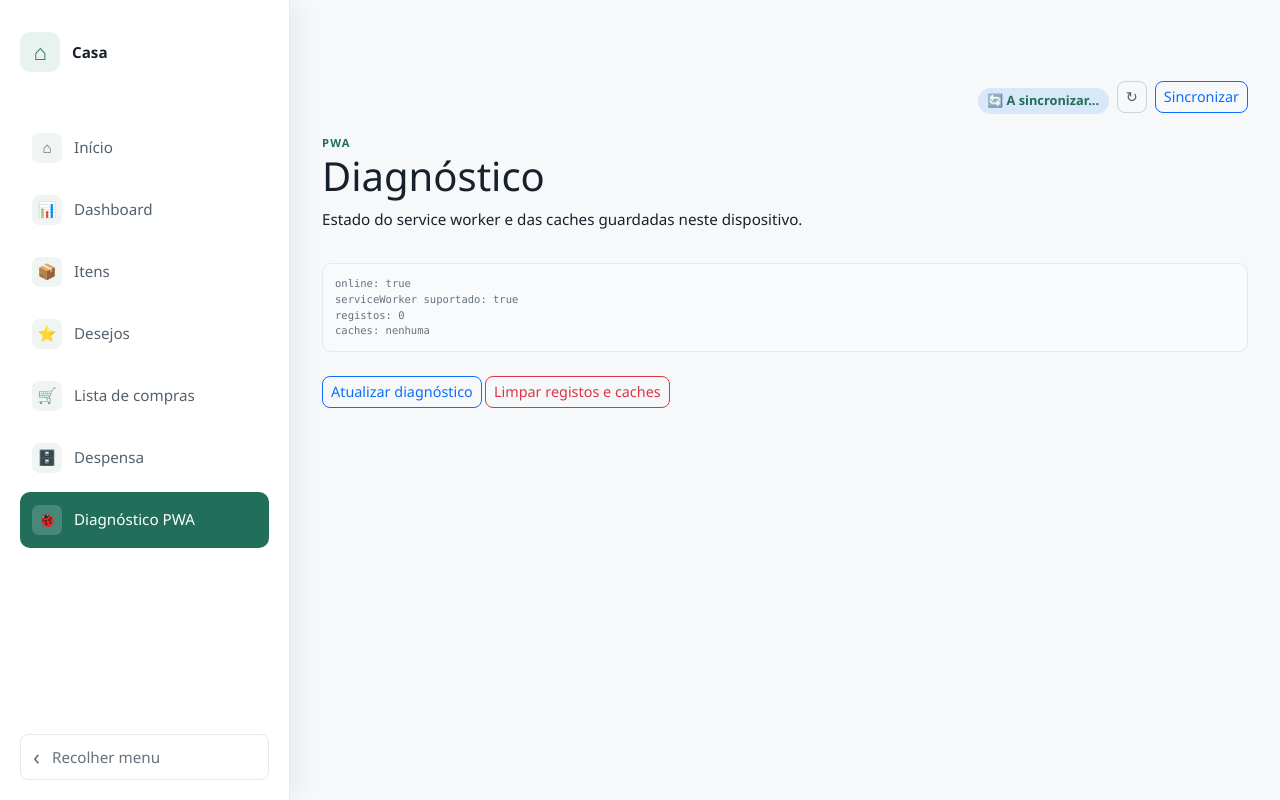
After one commit to DanielaSofia/Home_inventory, a Django app: page /pwa-diagnostico/ in a window 1280 px wide. The commit adds this page. Run offline with Django 4.2, Linux system fonts and the light colour scheme; parts of the project's set-up code (start-up, migrations or seed data) failed here and were passed over; some libraries are stand-ins or nearby versions.

Commit message:
Fix PWA and add diagnostics

```diff
--- a/casa/inventory/static/inventory/css/ui-revamp.css
+++ b/casa/inventory/static/inventory/css/ui-revamp.css
@@ -28,6 +28,20 @@ body {
   max-width: 1220px;
 }
 
+.pwa-diag {
+  margin-top: 2rem;
+  font-size: 0.75rem;
+  color: var(--muted);
+}
+
+.pwa-diag pre {
+  white-space: pre-wrap;
+  word-break: break-all;
+  background: var(--surface-soft);
+  border: 1px solid var(--line);
+  border-radius: var(--radius-md);
+  padding: 0.75rem;
+}
 .page-title {
   font-size: clamp(1.5rem, 2vw, 2.1rem);
   font-weight: 700;
--- a/casa/inventory/templates/inventory/_sidebar.html
+++ b/casa/inventory/templates/inventory/_sidebar.html
@@ -28,6 +28,9 @@
         </a>
         <a href="{% url 'despensa' %}" class="sidebar-link{% if request.resolver_match.url_name == 'despensa' %} is-active{% endif %}" title="Despensa">
             <span class="sidebar-link-icon">🗄️</span><span class="sidebar-link-text">Despensa</span>
+        </a>
+        <a href="{% url 'pwa_diagnostico' %}" class="sidebar-link{% if request.resolver_match.url_name == 'pwa_diagnostico' %} is-active{% endif %}" title="Diagnóstico PWA">
+            <span class="sidebar-link-icon">🐞</span><span class="sidebar-link-text">Diagnóstico PWA</span>
         </a>
     </nav>
     <button class="sidebar-collapse" type="button" aria-controls="main-sidebar" aria-expanded="true" title="Recolher menu">
--- a/casa/inventory/templates/inventory/base.html
+++ b/casa/inventory/templates/inventory/base.html
@@ -47,7 +47,8 @@
     <script>
       document.getElementById('refresh-button')?.addEventListener('click', () => window.location.reload())
       if ('serviceWorker' in navigator) {
-        navigator.serviceWorker.register('{% static "inventory/js/service-worker.js" %}').catch(() => {})
+        // Registado a partir da rota de raiz (não /static/...) para que o scope cubra todo o site.
+        navigator.serviceWorker.register('{% url "service_worker" %}').catch(() => {})
       }
     </script>
     {% block scripts %}
--- /dev/null
+++ b/casa/inventory/templates/inventory/pwa_diagnostico.html
@@ -0,0 +1,75 @@
+{% extends 'inventory/base.html' %}
+{% load static %}
+
+{% block title %}
+  Diagnóstico PWA — Gestão da Casa
+{% endblock %}
+
+{% block content %}
+  <div class="menu-shell">
+    <header class="menu-header">
+      <span class="overview-kicker">PWA</span>
+      <h1>Diagnóstico</h1>
+      <p>Estado do service worker e das caches guardadas neste dispositivo.</p>
+    </header>
+
+    <section class="pwa-diag">
+      <pre id="pwa-diag-output">A carregar…</pre>
+      <button id="pwa-diag-refresh" class="btn btn-sm btn-outline-primary mt-2" type="button">Atualizar diagnóstico</button>
+      <button id="pwa-diag-reset" class="btn btn-sm btn-outline-danger mt-2" type="button">Limpar registos e caches</button>
+    </section>
+  </div>
+{% endblock %}
+
+{% block scripts %}
+<script>
+  // Painel de diagnóstico visível na página (sem devtools) para depurar a PWA no iPhone.
+  async function atualizarDiagnosticoPwa(extra) {
+    const out = document.getElementById('pwa-diag-output')
+    if (!out) return
+    const linhas = []
+    linhas.push(`online: ${navigator.onLine}`)
+    linhas.push(`serviceWorker suportado: ${'serviceWorker' in navigator}`)
+    if ('serviceWorker' in navigator) {
+      try {
+        // getRegistrations() (plural) devolve TODOS os registos da origem, mesmo os que
+        // não cobrem o scope desta página — útil para detetar registos presos com scope errado.
+        const regs = await navigator.serviceWorker.getRegistrations()
+        linhas.push(`registos: ${regs.length}`)
+        regs.forEach((reg) => {
+          const estado = reg.active ? 'active' : reg.installing ? 'installing' : reg.waiting ? 'waiting' : 'desconhecido'
+          linhas.push(`  scope: ${reg.scope} — estado: ${estado}`)
+        })
+      } catch (err) {
+        linhas.push(`erro ao ler registo: ${err}`)
+      }
+    }
+    try {
+      const nomes = await caches.keys()
+      linhas.push(`caches: ${nomes.join(', ') || 'nenhuma'}`)
+      for (const nome of nomes) {
+        const cache = await caches.open(nome)
+        const pedidos = await cache.keys()
+        linhas.push(`  ${nome}: ${pedidos.length} recurso(s)`)
+        pedidos.forEach((p) => linhas.push(`    - ${p.url}`))
+      }
+    } catch (err) {
+      linhas.push(`erro ao ler caches: ${err}`)
+    }
+    if (extra) linhas.push(extra)
+    out.textContent = linhas.join('\n')
+  }
+
+  document.getElementById('pwa-diag-refresh')?.addEventListener('click', () => atualizarDiagnosticoPwa())
+  document.getElementById('pwa-diag-reset')?.addEventListener('click', async () => {
+    if ('serviceWorker' in navigator) {
+      const regs = await navigator.serviceWorker.getRegistrations()
+      await Promise.all(regs.map((reg) => reg.unregister()))
+    }
+    const nomes = await caches.keys()
+    await Promise.all(nomes.map((nome) => caches.delete(nome)))
+    window.location.reload()
+  })
+  atualizarDiagnosticoPwa()
+</script>
+{% endblock %}
--- a/casa/inventory/urls.py
+++ b/casa/inventory/urls.py
@@ -27,6 +27,7 @@ from .views import (
     listar_itens,
     marcar_consumivel_comprado,
     menu,
+    pwa_diagnostico,
     repor_consumivel,
     service_worker,
 )
@@ -55,6 +56,7 @@ urlpatterns = [
     # Web Views (Traditional Django Templates)
     path("", menu, name="menu"),
     path("dashboard/", dashboard, name="dashboard"),
+    path("pwa-diagnostico/", pwa_diagnostico, name="pwa_diagnostico"),
     path("itens/", listar_itens, name="itens"),
     path("desejos/", desejos, name="desejos"),
     path("lista-compras/", lista_compras, name="lista_compras"),
--- a/casa/inventory/views.py
+++ b/casa/inventory/views.py
@@ -402,6 +402,12 @@ def menu(request):
     )
 
 
+def pwa_diagnostico(request):
+    """Página com diagnóstico do estado da PWA (service worker e caches) no dispositivo."""
+
+    return render(request, "inventory/pwa_diagnostico.html")
+
+
 def dashboard(request):
     """Página de dashboard com métricas rápidas do inventário."""
 
```
Also changed, not shown: casa/inventory/static/inventory/js/service-worker.js (+7 -2 lines), casa/inventory/static/inventory/js/sync.js (+39 -7 lines), 4 other files.
